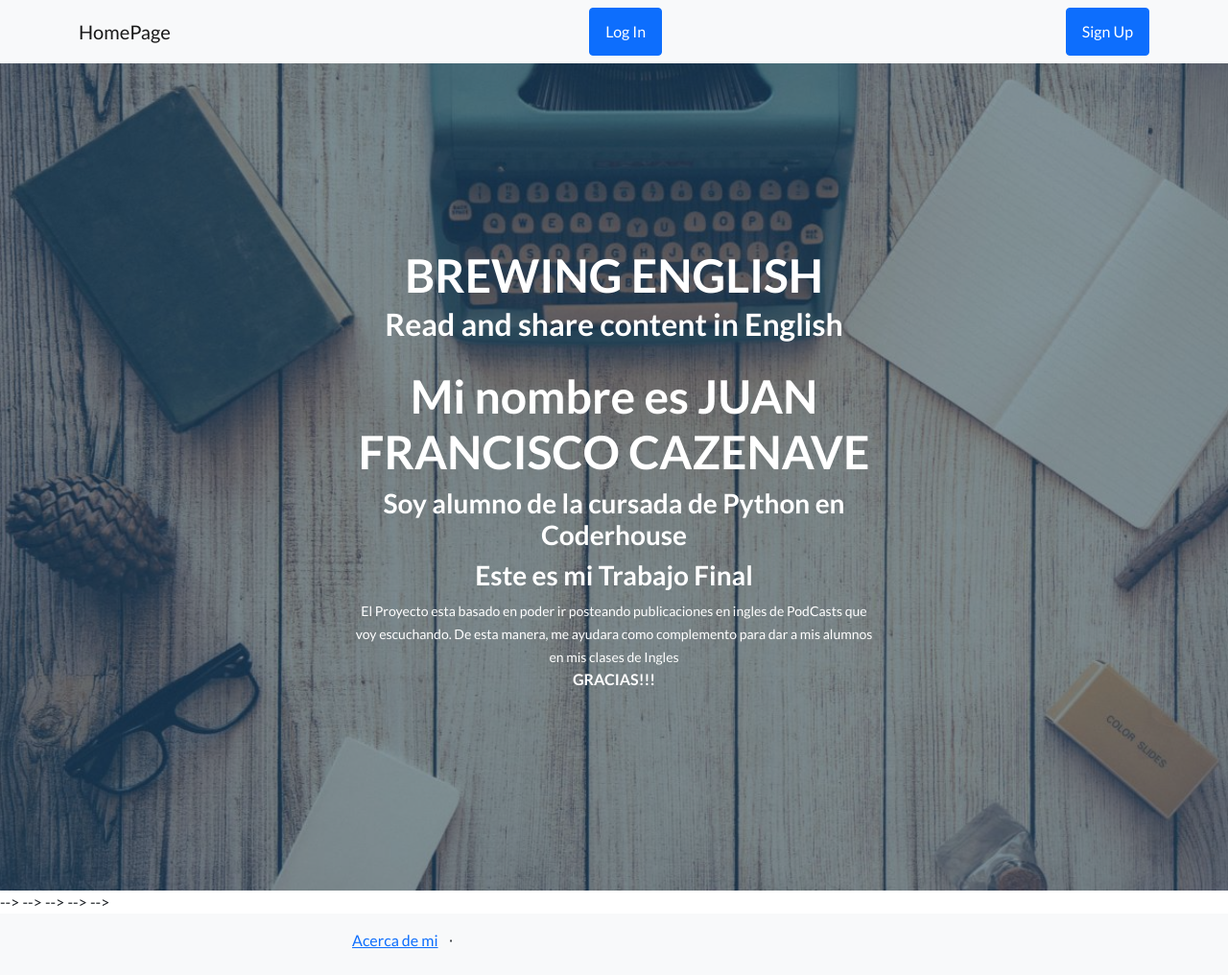
After one commit to juancazenave/trabajo_final, a Django app: page /blog/about-me/ in a window 1280 px wide. The commit adds this page. Shown: the whole page at 96% size. Run offline with Django 4.2, Linux system fonts and the light colour scheme; some libraries are stand-ins or nearby versions.

Commit message:
09032023 1

```diff
--- /dev/null
+++ b/blog/templates/blog/aboutme.html
@@ -0,0 +1,13 @@
+{% extends 'blog/base.html' %}
+
+{% block contenido %}
+    <h1 class="title">Mi nombre es JUAN FRANCISCO CAZENAVE</h1>
+    <h3 class="description">Soy alumno de la cursada de Python en Coderhouse</h3>
+    <h3 class="tp final">Este es mi Trabajo Final</h3>
+    <small>El Proyecto esta basado en poder ir posteando publicaciones en ingles de PodCasts que voy escuchando.
+        De esta manera, me ayudara como complemento para dar a mis alumnos en mis clases de Ingles</small>
+    <p><strong>GRACIAS!!!</strong></p>
+    {% if post.post_image %}
+    <img src="{{ post.post_image.url }}">
+    {% endif %}
+{% endblock contenido %}
--- a/blog/templates/blog/base.html
+++ b/blog/templates/blog/base.html
@@ -49,7 +49,6 @@
                             <!-- Page heading-->
                             <h1 class="mb-5">BREWING ENGLISH</h1>
                             <h2 class="mb-5">Read and share content in English</h2>
-                            <h5 class="mb-5">(Click on HomePage to see the latest posts)</h5>
                             <br>
                             {% block contenido %}
                             {% endblock contenido %}
@@ -114,9 +113,9 @@
                 </div>
             </div>
         </section> -->
-        <!-- Image Showcases-->
-        <!-- <section class="showcase"> -->
-            <!-- <div class="container-fluid p-0">
+        <!-- Image Showcases
+        <section class="showcase">
+            <div class="container-fluid p-0">
                 <div class="row g-0">
                     <div class="col-lg-6 order-lg-2 text-white showcase-img" style="background-image: url('assets/img/bg-showcase-1.jpg')"></div>
                     <div class="col-lg-6 order-lg-1 my-auto showcase-text">
@@ -129,17 +128,17 @@
                     <div class="col-lg-6 my-auto showcase-text">
                         <h2>Updated For Bootstrap 5</h2>
                         <p class="lead mb-0">Newly improved, and full of great utility classes, Bootstrap 5 is leading the way in mobile responsive web development! All of the themes on Start Bootstrap are now using Bootstrap 5!</p>
-                    </div>
-                </div>
-                <div class="row g-0">
-                    <div class="col-lg-6 order-lg-2 text-white showcase-img" style="background-image: url('assets/img/bg-showcase-3.jpg')"></div>
-                    <div class="col-lg-6 order-lg-1 my-auto showcase-text">
-                        <h2>Easy to Use & Customize</h2>
-                        <p class="lead mb-0">Landing Page is just HTML and CSS with a splash of SCSS for users who demand some deeper customization options. Out of the box, just add your content and images, and your new landing page will be ready to go!</p>
-                    </div>
-                </div>
-            </div>
-        </section> -->
+                    </div> -->
+                <!-- </div> -->
+                <!-- <div class="row g-0"> --> -->
+                    <!-- <div class="col-lg-6 order-lg-2 text-white showcase-img" style="background-image: url('assets/img/bg-showcase-3.jpg')"></div> -->
+                    <!-- <div class="col-lg-6 order-lg-1 my-auto showcase-text"> --> -->
+                        <!-- <h2>Easy to Use & Customize</h2> --> -->
+                        <!-- <p class="lead mb-0">Landing Page is just HTML and CSS with a splash of SCSS for users who demand some deeper customization options. Out of the box, just add your content and images, and your new landing page will be ready to go!</p>
+                    </div> -->
+                <!-- </div> -->
+            <!-- </div> -->
+        <!-- </section> -->
         <!-- Testimonials-->
         <!-- <section class="testimonials text-center bg-light">
             <div class="container">
@@ -169,58 +168,58 @@
                 </div>
             </div>
         </section> -->
-        <!-- Call to Action-->
-        <section class="call-to-action text-white text-center" id="signup">
+        <!-- Call to Action -->
+        <!-- <section class="call-to-action text-white text-center" id="signup">
             <div class="container position-relative">
                 <div class="row justify-content-center">
                     <div class="col-xl-6">
                         <h2 class="mb-4">Ready to get started? Sign up now!</h2>
-                        <!-- Signup form-->
-                        <!-- * * * * * * * * * * * * * * *-->
-                        <!-- * * SB Forms Contact Form * *-->
-                        <!-- * * * * * * * * * * * * * * *-->
-                        <!-- This form is pre-integrated with SB Forms.-->
-                        <!-- To make this form functional, sign up at-->
-                        <!-- https://startbootstrap.com/solution/contact-forms-->
-                        <!-- to get an API token!-->
+                        Signup form
+                        * * * * * * * * * * * * * * *
+                        * * SB Forms Contact Form * *
+                        * * * * * * * * * * * * * * *
+                        This form is pre-integrated with SB Forms.
+                        To make this form functional, sign up at
+                        https://startbootstrap.com/solution/contact-forms
+                        to get an API token!
                         <form class="form-subscribe" id="contactFormFooter" data-sb-form-api-token="API_TOKEN">
-                            <!-- Email address input-->
-                            <div class="row">
+                            <!-- Email address input -->
+                            <!-- <div class="row">
                                 <div class="col">
                                     <input class="form-control form-control-lg" id="emailAddressBelow" type="email" placeholder="Email Address" data-sb-validations="required,email" />
                                     <div class="invalid-feedback text-white" data-sb-feedback="emailAddressBelow:required">Email Address is required.</div>
                                     <div class="invalid-feedback text-white" data-sb-feedback="emailAddressBelow:email">Email Address Email is not valid.</div>
                                 </div>
-                                <div class="col-auto"><button class="btn btn-primary btn-lg disabled" id="submitButton" type="submit">Submit</button></div>
-                            </div>
+                                <div class="col-auto"><button class="btn btn-primary btn-lg disabled" id="submitButton" type="submit">Submit</button></div> -->
+                            <!-- </div> --> -->
                             <!-- Submit success message-->
                             <!---->
                             <!-- This is what your users will see when the form-->
                             <!-- has successfully submitted-->
-                            <div class="d-none" id="submitSuccessMessage">
+                            <!-- <div class="d-none" id="submitSuccessMessage">
                                 <div class="text-center mb-3">
                                     <div class="fw-bolder">Form submission successful!</div>
                                     <p>To activate this form, sign up at</p>
                                     <a class="text-white" href="https://startbootstrap.com/solution/contact-forms">https://startbootstrap.com/solution/contact-forms</a>
                                 </div>
-                            </div>
+                            </div> --> -->
                             <!-- Submit error message-->
                             <!---->
                             <!-- This is what your users will see when there is-->
                             <!-- an error submitting the form-->
-                            <div class="d-none" id="submitErrorMessage"><div class="text-center text-danger mb-3">Error sending message!</div></div>
+                            <!-- <div class="d-none" id="submitErrorMessage"><div class="text-center text-danger mb-3">Error sending message!</div></div>
                         </form>
                     </div>
-                </div>
-            </div>
-        </section>
+                </div> -->
+            <!-- </div> -->
+        <!-- </section> -->
         <!-- Footer-->
         <footer class="footer bg-light">
             <div class="container">
                 <div class="row">
                     <div class="col-lg-6 h-100 text-center text-lg-start my-auto">
                         <ul class="list-inline mb-2">
-                            <li class="list-inline-item"><a href="#!">Acerca de mi</a></li>
+                            <li class="list-inline-item"><a href="{% url 'about-me' %}">Acerca de mi</a></li>
                             <li class="list-inline-item">⋅</li>
                             <!-- <li class="list-inline-item"><a href="#!">Contact</a></li>
                             <li class="list-inline-item">⋅</li>
--- a/blog/templates/blog/edit_post.html
+++ b/blog/templates/blog/edit_post.html
@@ -1,6 +1,7 @@
 {% extends 'blog/base.html' %}
 
 {% block contenido %}
+<h5 class="mb-5">(Click on HomePage to see the latest posts)</h5>
 <form action="" method="POST">
     {% csrf_token %}
 
--- a/blog/templates/blog/homepage.html
+++ b/blog/templates/blog/homepage.html
@@ -17,8 +17,9 @@ HOMEPAGE
             <p>{{ post.intro }}</p>
             <br>
             {% if post.post_image %}
-            <img src="{{ post.post_image.url }}">
+            <img src="{{ post.post_image.url }}" height="70%" width="70%">
             {% endif %}
+            <br>
             <button>
                 <a href="{% url 'post_detail' post.id %}">Read More</a>
             </button>
@@ -31,5 +32,6 @@ HOMEPAGE
             </button>
             {% endif %}
         </div>
+        <br>
     {% endfor %}
 {% endblock contenido %}
--- a/blog/templates/blog/post_detail.html
+++ b/blog/templates/blog/post_detail.html
@@ -5,7 +5,7 @@
     <small>Posted at {{ post.date_added }}</small>
     <p><strong>{{ post.intro }}</strong></p>
     {% if post.post_image %}
-    <img src="{{ post.post_image.url }}">
+    <img src="{{ post.post_image.url }}" height="70%" width="70%">
     {% endif %}
     <p>{{ post.body }}</p>
 {% endblock contenido %}
--- a/blog/urls.py
+++ b/blog/urls.py
@@ -14,5 +14,6 @@ urlpatterns = [
     path('register/', register, name='register'),
     path('logout/', LogoutView.as_view(template_name='blog/logout.html'), name='logout'),
     path('edit-profile/', edit_profile, name='edit-profile'),
-    path('add-avatar/', add_avatar, name='add-avatar')
+    path('add-avatar/', add_avatar, name='add-avatar'),
+    path('about-me/', about_me, name='about-me')
 ]
--- a/blog/views.py
+++ b/blog/views.py
@@ -190,3 +190,6 @@ def add_avatar(request):
 
     else:
         return render(request, 'blog/add_avatar.html', {'mi_form': mi_form})
+
+def about_me(request):
+    return render(request, 'blog/aboutme.html')
```
Also changed, not shown: blog/migrations/0005_alter_avatar_user.py (added), blog/migrations/0006_alter_avatar_user.py (added), media/PostImages/2.webp (added), media/PostImages/51044465.jpg (added), media/PostImages/Publicacion_1_VPditBv.JPG (added).
